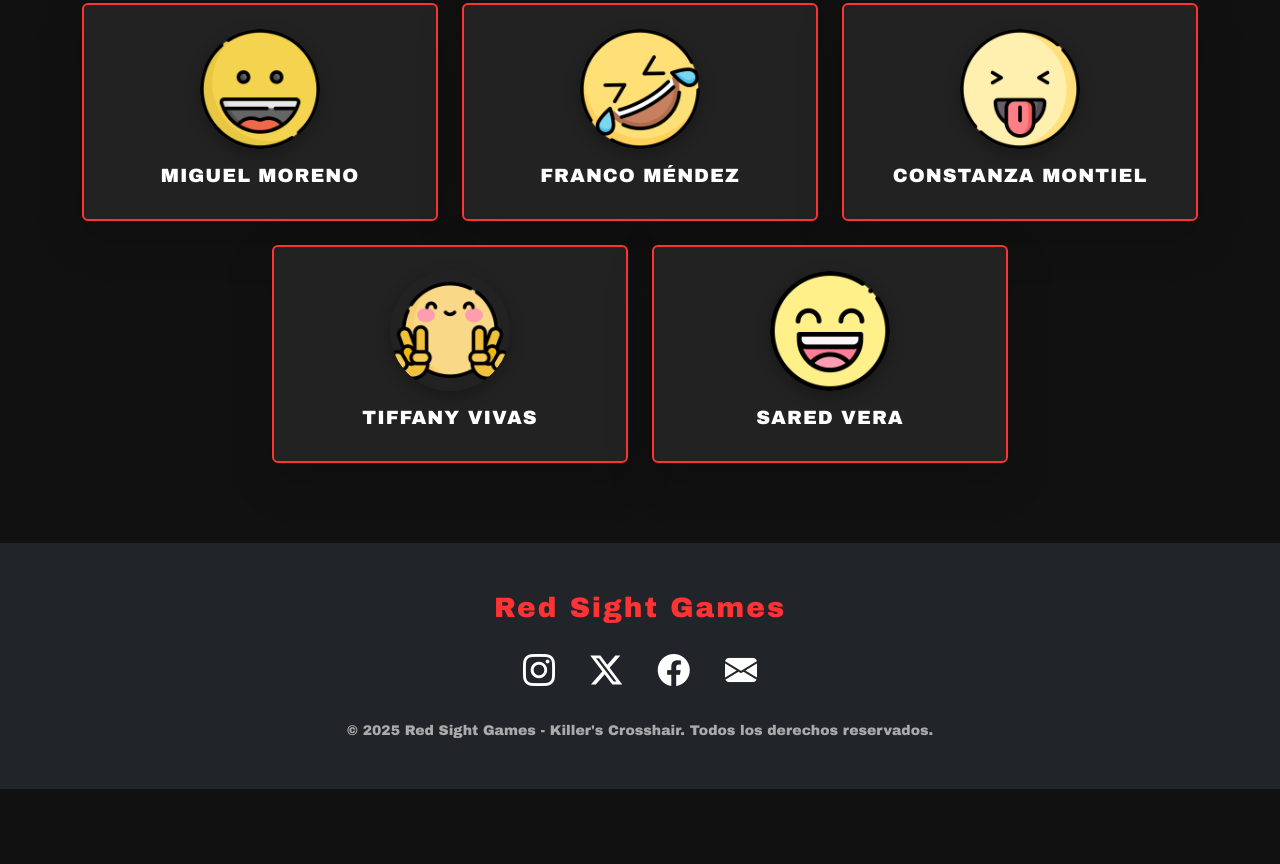
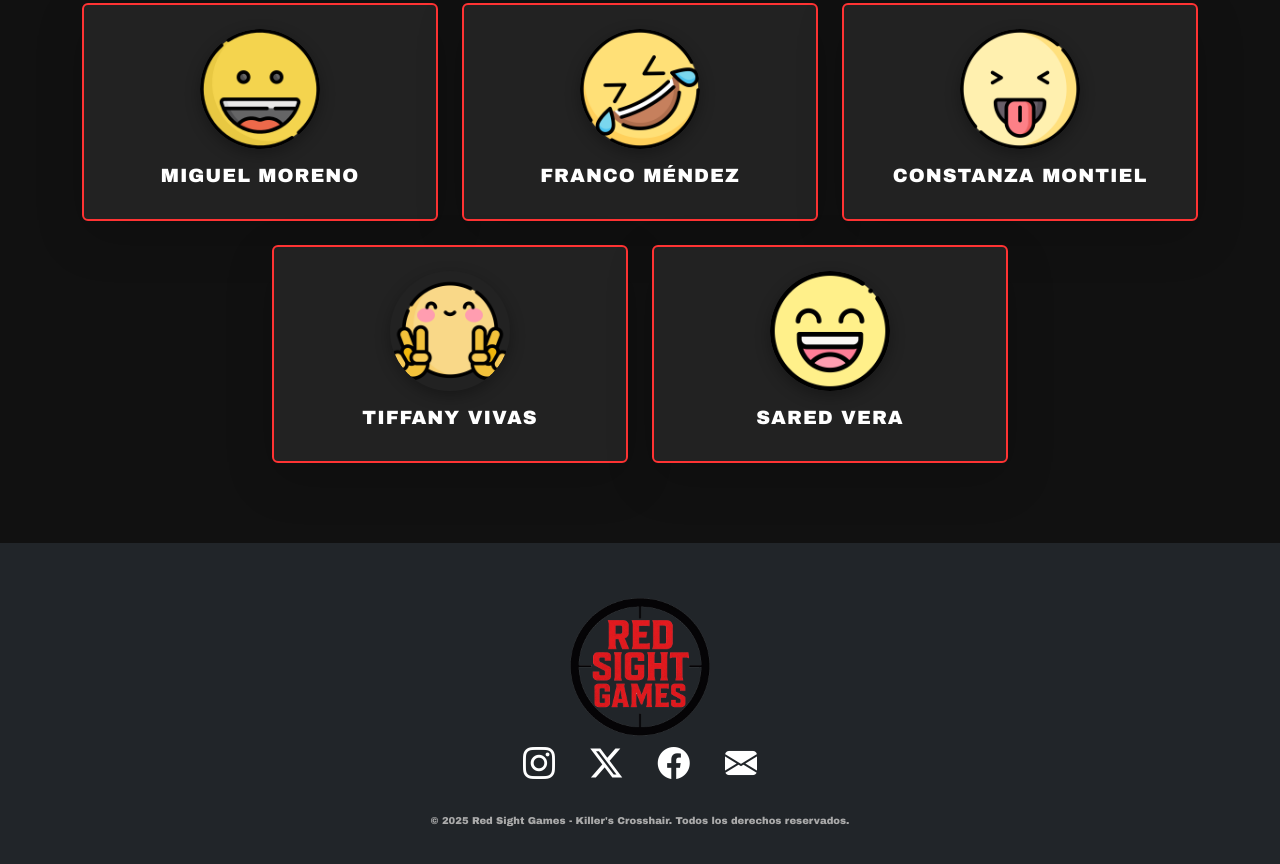
Before and after one commit to tiffanyvt/KillersCrosshair, a plain HTML site: page KCrosshair.html in a window 1280 px wide. Shown: the part 4715-5579 px from the top of the page. Before the commit the page ends 5504 px from the top, so only its background shows below. Drawn offline with nearby package versions, Linux system fonts and the light colour scheme.

Commit message:
Añadi el logo

```diff
--- a/KCrosshair.html
+++ b/KCrosshair.html
@@ -12,7 +12,6 @@
 
 </head>
 <body>
-
 <!-- ==================== NAVBAR ==================== -->
   <nav class="navbar navbar-expand-lg fixed-top custom-navbar">
     <div class="container">
@@ -35,7 +34,6 @@
     </div>
   </nav>
 
-<!-- ==================== LANDING ==================== -->
   <header id="lan" class="lan d-flex align-items-center">
     <div class="container">
       <div class="row align-items-center">
@@ -58,7 +56,6 @@
       </div>
     </div>
   </header>
-
 
 <!-- ==================== ACERCA DE ==================== -->
  <section id="historia">
@@ -241,7 +238,6 @@
   </div>
 </section>
 
-
 <!-- ==================== MODELOS DE PERSONAJES ==================== -->
 <section id="modelos" class="bg-dark">
   <div class="container text-center">
@@ -336,12 +332,11 @@
   </div>
 </section>
 
-
-<!-- ==================== CONTACTO / FOOTER ==================== -->
+<!-- ==================== REDES ==================== -->
 <footer class="footer bg-dark text-white py-5">
   <div class="container text-center">
 
-     <h3 class="mb-4" style="color:#f33;">Red Sight Games</h3>
+      <img src="img/Logo4.png" id="imgEmp">
 
       <div class="mb-4">
       <a href="https://instagram.com/killers_crosshair" target="_blank" class="btn-social">
--- a/styles.css
+++ b/styles.css
@@ -1,4 +1,3 @@
-/* ==================== GENERAL ==================== */
 body {
   font-family: 'Arial Black', sans-serif;
   background-color: #111;
@@ -217,28 +216,6 @@ section {
   color: #f33;
 }
 
-/* ==================== FOOTER ==================== */
-.footer {
-  background: #111;
-}
-.btn-social {
-  display: inline-block;
-  margin: 0 15px;
-  color: #fff;
-  transition: transform 0.3s, color 0.3s;
-}
-.btn-social:hover {
-  transform: scale(1.2);
-  color: #f33;
-}
-.footer h3 {
-  font-weight: bold;
-  letter-spacing: 2px;
-}
-.footer p {
-  color: #aaa;
-}
-
 /* ==================== CARRUSELES ==================== */
 .carousel-item img {
   height: 500px;
@@ -326,3 +303,31 @@ section {
 .team-img-wrapper:hover .team-img {
   transform: scale(1.1);
 }
+
+/* ==================== FOOTER ==================== */
+.footer {
+  background: #111;
+}
+.btn-social {
+  display: inline-block;
+  margin: 0 15px;
+  color: #fff;
+  transition: transform 0.3s, color 0.3s;
+}
+.btn-social:hover {
+  transform: scale(1.2);
+  color: #f33;
+}
+.footer h3 {
+  font-weight: bold;
+  letter-spacing: 2px;
+}
+.footer p {
+  color: #aaa;
+  font-size: 10px;
+}
+#imgEmp {
+  width: 150px;
+  height: 150px;
+  margin-top:0%;
+}
```
Also changed, not shown: img/Logo4.png (added). Lines whose indentation alone changed are shown as unchanged.
